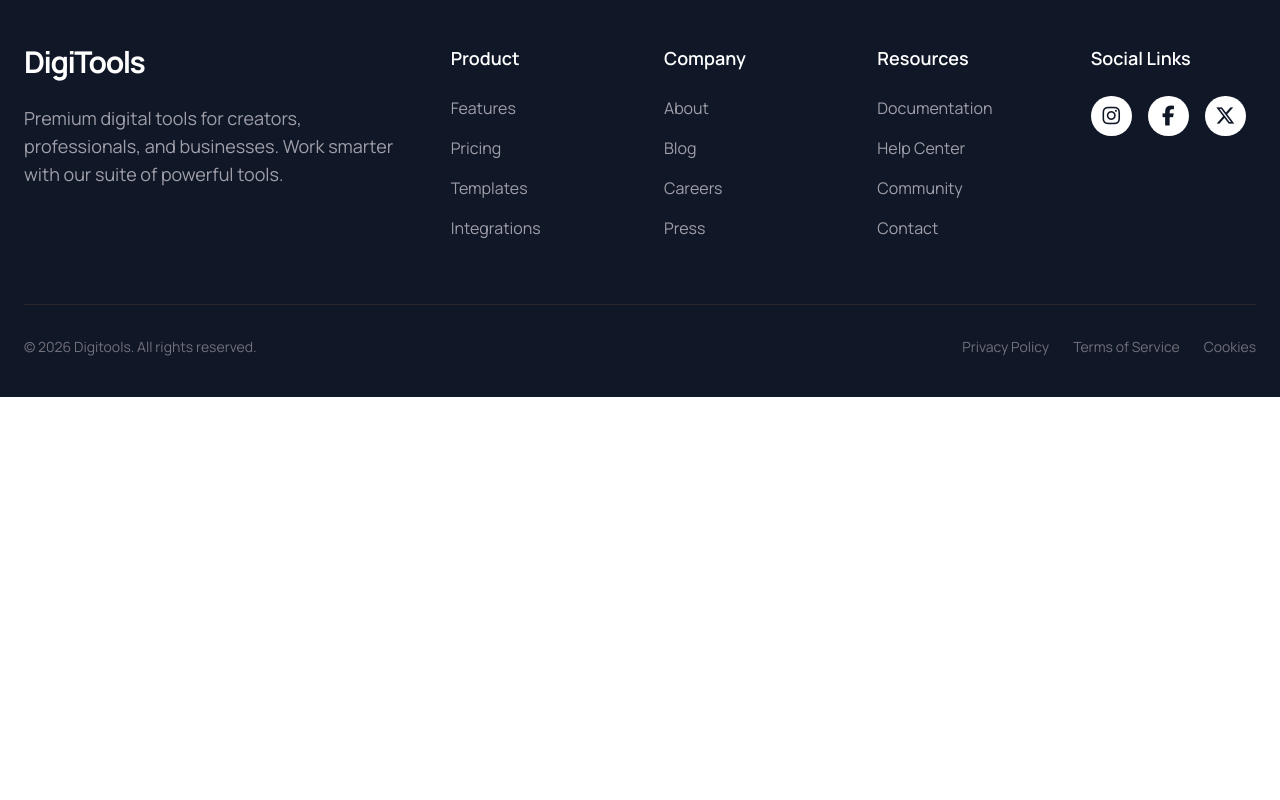
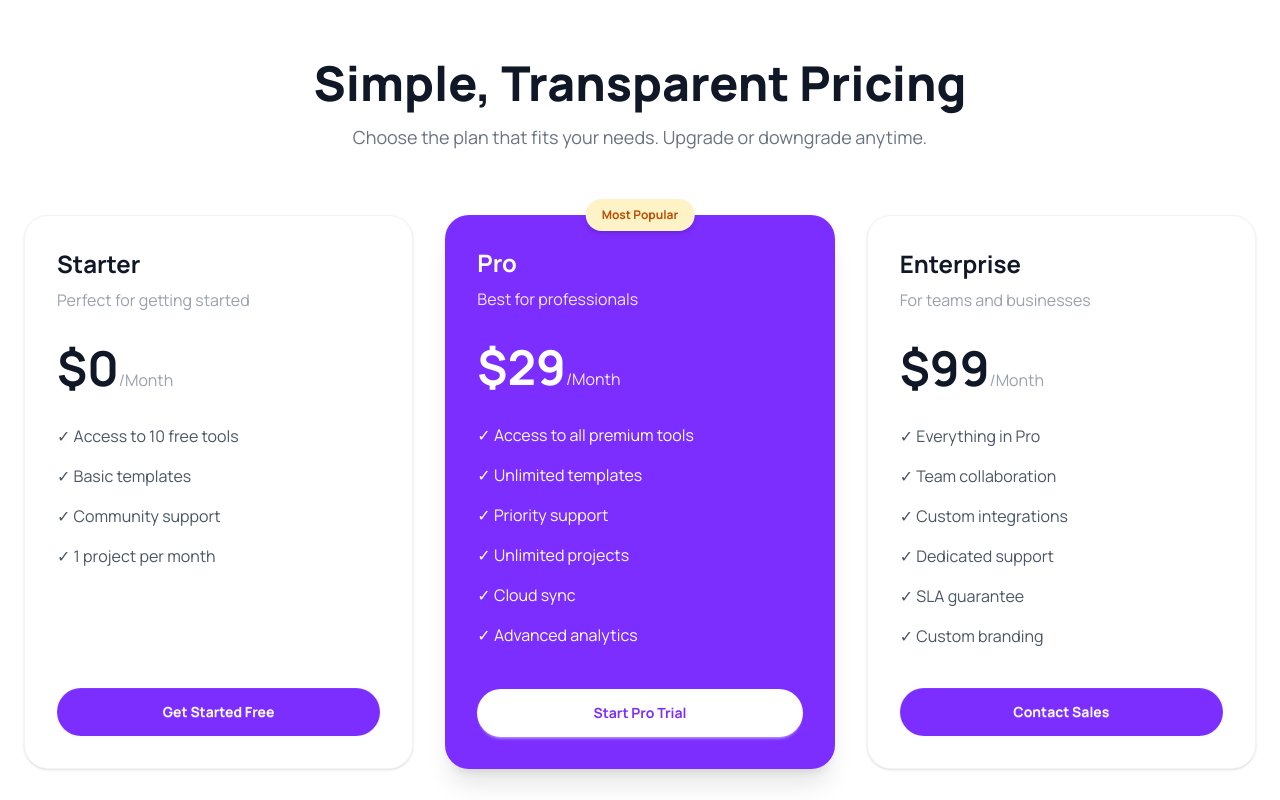
Before and after one commit to Pranto408/digi-tools, a React (Vite) app: page / in a window 1280 px wide. Shown: the part 2960-3760 px from the top of the page. Before the commit the page ends 3357 px from the top, so only its background shows below. Built offline with nearby package versions, Linux system fonts and the light colour scheme.

Commit message:
Pricing Section Complite

```diff
--- a/src/App.jsx
+++ b/src/App.jsx
@@ -6,6 +6,7 @@ import Navber from "./components/Navber";
 import Tools from "./components/Tools";
 import Rating from "./components/Rating";
 import GetStarted from "./components/GetStarted";
+import Pricing from "./components/Pricing";
 
 const toolsPromise = fetch("/tools.json").then((res) => res.json());
 
@@ -21,7 +22,8 @@ function App() {
       <Suspense fallback={<p>Loading...</p>}>
         <Tools toolsPromise={toolsPromise} carts={carts} setCarts={setCarts} />
       </Suspense>
-      <GetStarted/>
+      <GetStarted />
+      <Pricing/>
 
       <Footer />
     </>
--- /dev/null
+++ b/src/components/Pricing.jsx
@@ -0,0 +1,92 @@
+import React from "react";
+
+const Pricing = () => {
+  return (
+    <div className="max-w-7xl mx-auto px-6 py-20 font-sans">
+      <div className="text-center mb-16">
+        <h2 className="text-4xl md:text-5xl font-extrabold text-[#101727] mb-4">
+          Simple, Transparent Pricing
+        </h2>
+        <p className="text-gray-500 text-lg">
+          Choose the plan that fits your needs. Upgrade or downgrade anytime.
+        </p>
+      </div>
+
+      <div className="grid grid-cols-1 md:grid-cols-3 gap-8 items-stretch">
+        <div className="flex flex-col bg-white p-8 rounded-3xl border border-gray-100 shadow-sm">
+          <div className="grow">
+            <h3 className="text-2xl font-bold text-[#101727]">Starter</h3>
+            <p className="text-gray-400 mt-2">Perfect for getting started</p>
+            <div className="my-8">
+              <span className="text-5xl font-bold text-[#101727]">$0</span>
+              <span className="text-gray-400">/Month</span>
+            </div>
+            <ul className="space-y-4 mb-10 text-gray-600">
+              <li className="flex items-center gap-2">
+                ✓ Access to 10 free tools
+              </li>
+              <li className="flex items-center gap-2">✓ Basic templates</li>
+              <li className="flex items-center gap-2">✓ Community support</li>
+              <li className="flex items-center gap-2">✓ 1 project per month</li>
+            </ul>
+          </div>
+          <button className="btn w-full bg-[#7C2DFF] hover:bg-[#6A25D9] border-none text-white rounded-full h-12 capitalize font-bold">
+            Get Started Free
+          </button>
+        </div>
+
+        <div className="relative flex flex-col bg-[#7C2DFF] p-8 rounded-3xl shadow-xl text-white">
+          <div className="absolute -top-4 left-1/2 -translate-x-1/2 bg-[#FEF3C6] text-[#BB4D00] px-4 py-2 rounded-full text-xs font-bold whitespace-nowrap shadow-md">
+            Most Popular
+          </div>
+
+          <div className="grow">
+            <h3 className="text-2xl font-bold">Pro</h3>
+            <p className="text-purple-100 mt-2">Best for professionals</p>
+            <div className="my-8">
+              <span className="text-5xl font-bold">$29</span>
+              <span className="text-purple-100">/Month</span>
+            </div>
+            <ul className="space-y-4 mb-10">
+              <li className="flex items-center gap-2">
+                ✓ Access to all premium tools
+              </li>
+              <li className="flex items-center gap-2">✓ Unlimited templates</li>
+              <li className="flex items-center gap-2">✓ Priority support</li>
+              <li className="flex items-center gap-2">✓ Unlimited projects</li>
+              <li className="flex items-center gap-2">✓ Cloud sync</li>
+              <li className="flex items-center gap-2">✓ Advanced analytics</li>
+            </ul>
+          </div>
+          <button className="btn w-full bg-white hover:bg-gray-100 border-none text-[#7C2DFF] rounded-full h-12 capitalize font-bold">
+            Start Pro Trial
+          </button>
+        </div>
+
+        <div className="flex flex-col bg-white p-8 rounded-3xl border border-gray-100 shadow-sm">
+          <div className="grow">
+            <h3 className="text-2xl font-bold text-[#101727]">Enterprise</h3>
+            <p className="text-gray-400 mt-2">For teams and businesses</p>
+            <div className="my-8">
+              <span className="text-5xl font-bold text-[#101727]">$99</span>
+              <span className="text-gray-400">/Month</span>
+            </div>
+            <ul className="space-y-4 mb-10 text-gray-600">
+              <li className="flex items-center gap-2">✓ Everything in Pro</li>
+              <li className="flex items-center gap-2">✓ Team collaboration</li>
+              <li className="flex items-center gap-2">✓ Custom integrations</li>
+              <li className="flex items-center gap-2">✓ Dedicated support</li>
+              <li className="flex items-center gap-2">✓ SLA guarantee</li>
+              <li className="flex items-center gap-2">✓ Custom branding</li>
+            </ul>
+          </div>
+          <button className="btn w-full bg-[#7C2DFF] hover:bg-[#6A25D9] border-none text-white rounded-full h-12 capitalize font-bold">
+            Contact Sales
+          </button>
+        </div>
+      </div>
+    </div>
+  );
+};
+
+export default Pricing;
```
Also changed, not shown: src/components/GetStarted.jsx (+1 -8 lines).
